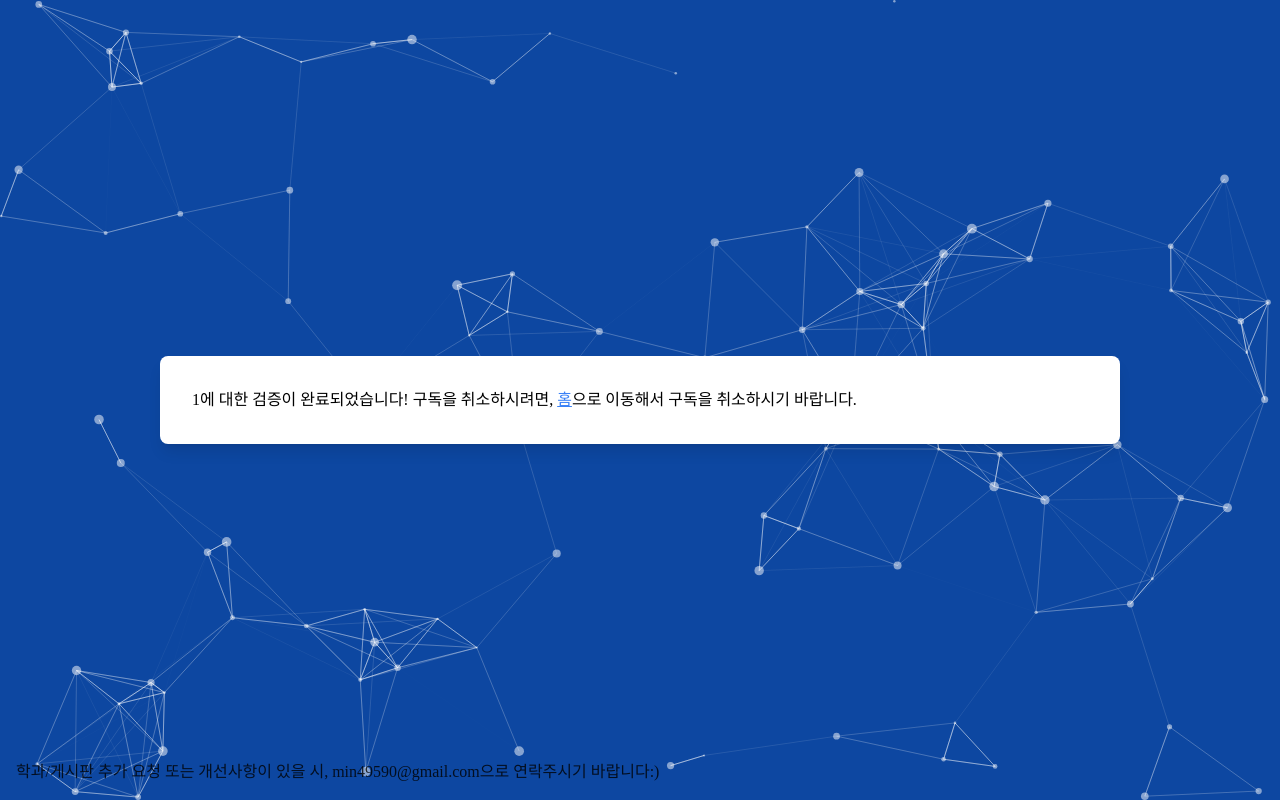
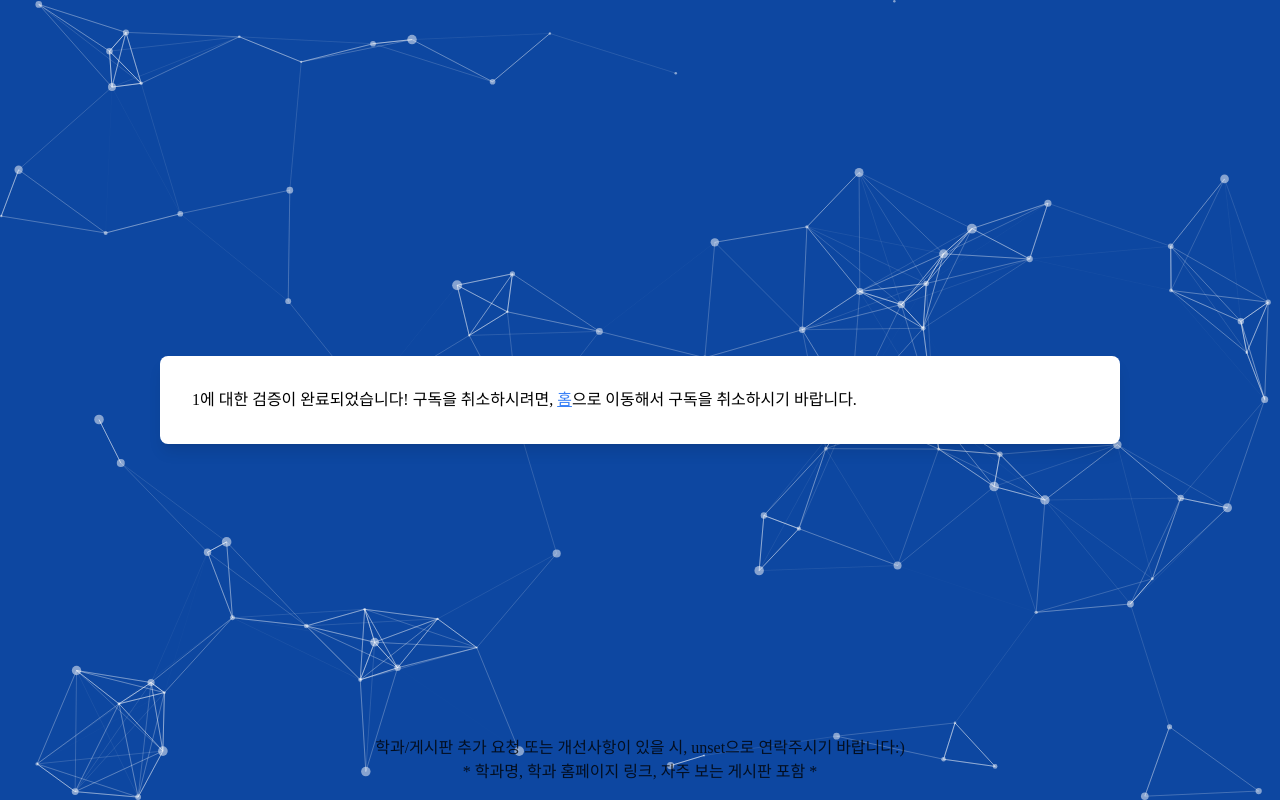
Before and after one commit to KimCookieYa/PNU_Mail_Badara, a React (Vite) app: page /validation/1 in a window 1280 px wide. Built offline with nearby package versions, Linux system fonts and the light colour scheme; no server answers; a web font is replaced by a local one.

Commit message:
Chore: React 환경변수 적용

```diff
--- a/index.html
+++ b/index.html
@@ -4,7 +4,7 @@
     <meta charset="UTF-8" />
     <meta name="viewport" content="width=device-width, initial-scale=1.0" />
     <link rel="icon" href="/public/favicon.ico" />
-    <title>메일 받아라</title>
+    <title>%VITE_APP_TITLE%</title>
   </head>
   <body>
     <div id="root"></div>
--- a/src/components/BottomBar.tsx
+++ b/src/components/BottomBar.tsx
@@ -3,9 +3,10 @@ import "../App.css";
 function BottomBar() {
   return (
     <>
-      <div className="absolute bottom-0 left-0 w-full p-4 opacity-80">
-        학과/게시판 추가 요청 또는 개선사항이 있을 시, min49590@gmail.com으로
-        연락주시기 바랍니다:)
+      <div className="absolute bottom-0 left-0 w-full p-4 text-center opacity-80">
+        학과/게시판 추가 요청 또는 개선사항이 있을 시,{" "}
+        {import.meta.env.VITE_GOOGLE_MAIL_USER_ID}으로 연락주시기 바랍니다:)
+        <br />* 학과명, 학과 홈페이지 링크, 자주 보는 게시판 포함 *
       </div>
     </>
   );
```
